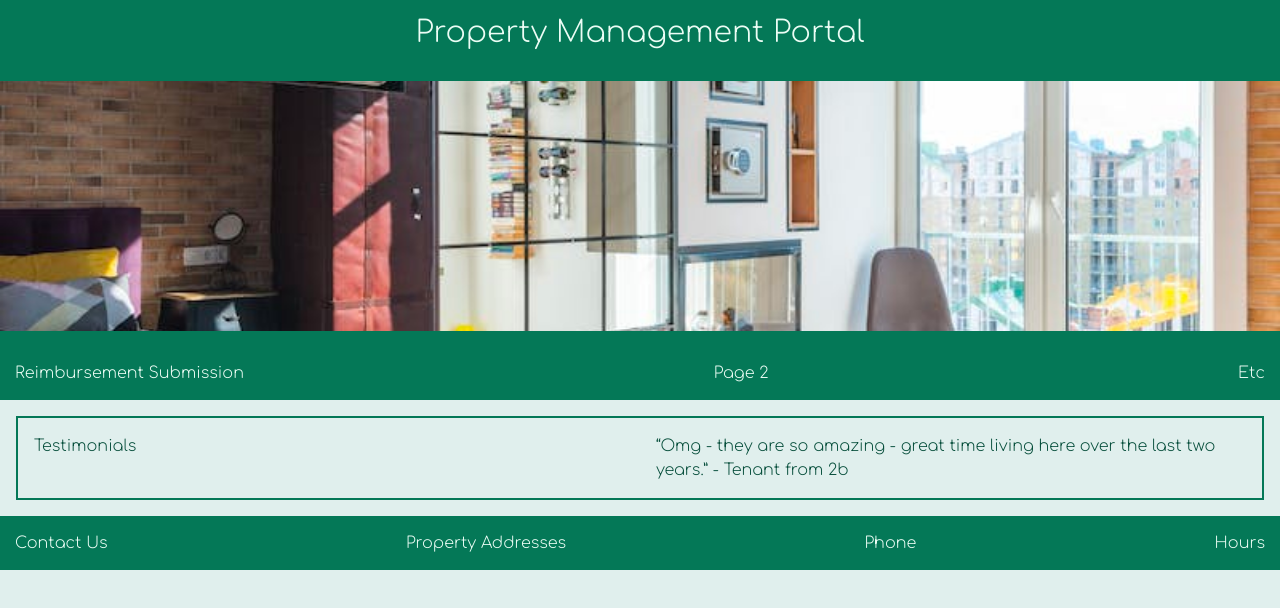
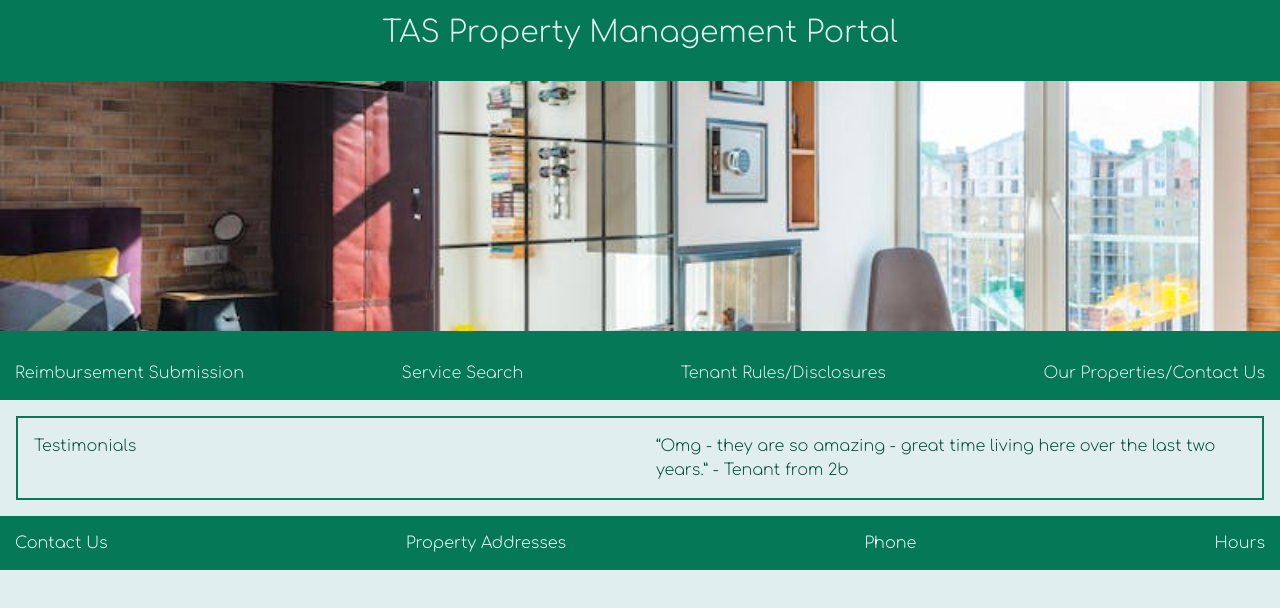
Before and after one commit to giancarlow333/property-mgmt-portal, a plain HTML site: page index.html in a window 1280 px wide. Drawn offline with nearby package versions, Linux system fonts and the light colour scheme.

Commit message:
adding in nav links

```diff
--- a/index.html
+++ b/index.html
@@ -3,21 +3,23 @@
     <head>
         <meta charset="UTF-8">
         <meta name="viewport" content="width=device-width, initial-scale=1.0">
-        <title>Property Management Portal</title>
+        <title>TAS Property Management Portal</title>
         <link rel="preconnect" href="https://fonts.googleapis.com">
         <link rel="preconnect" href="https://fonts.gstatic.com" crossorigin>
         <link href="https://fonts.googleapis.com/css2?family=Comfortaa:wght@300&display=swap" rel="stylesheet">
         <link rel="stylesheet" href="./assets/styles.css" />
         <script src="https://cdn.tailwindcss.com"></script>
+        <script src="./assets/script.js"></script>
     </head>
     <body>
         <header class="bg-emerald-700 text-emerald-50">
-            <h1 class="text-3xl">Property Management Portal</h1>
+            <h1 class="text-3xl"><a href="./index.html">TAS Property Management Portal</a></h1>
             <div class="header-img"></div>
             <ul class="list-none flex flex-col md:flex-row">
-                <li>Reimbursement Submission</li>
-                <li>Page 2</li>
-                <li>Etc</li>
+                <li><a href="./index1.html">Reimbursement Submission</a></li>
+                <li><a href="./index2.html">Service Search</a></li>
+                <li><a href="./index3.html">Tenant Rules/Disclosures</a></li>
+                <li><a href="./index4.html">Our Properties/Contact Us</a></li>
             </ul>
         </header>
         <main class="container">
```
Also changed, not shown: index1.html (+6 -4 lines), index2.html (+6 -4 lines), index3.html (+6 -4 lines), index4.html (+6 -4 lines).
